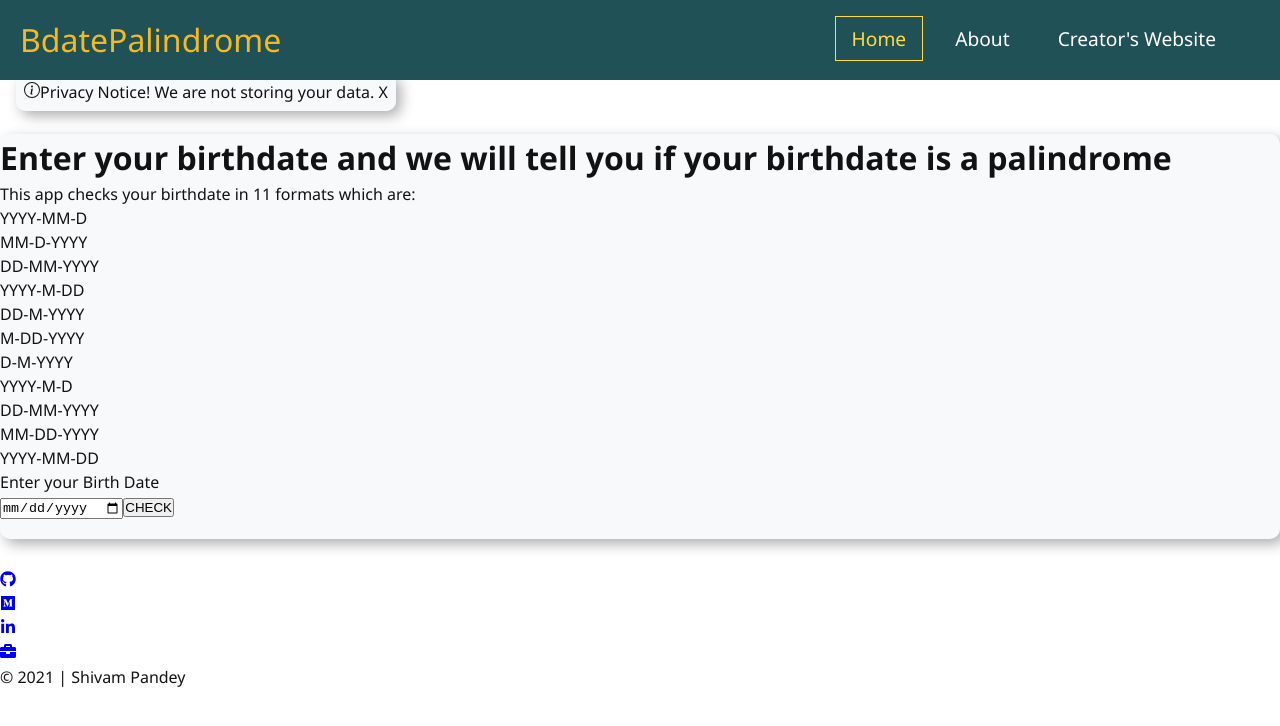
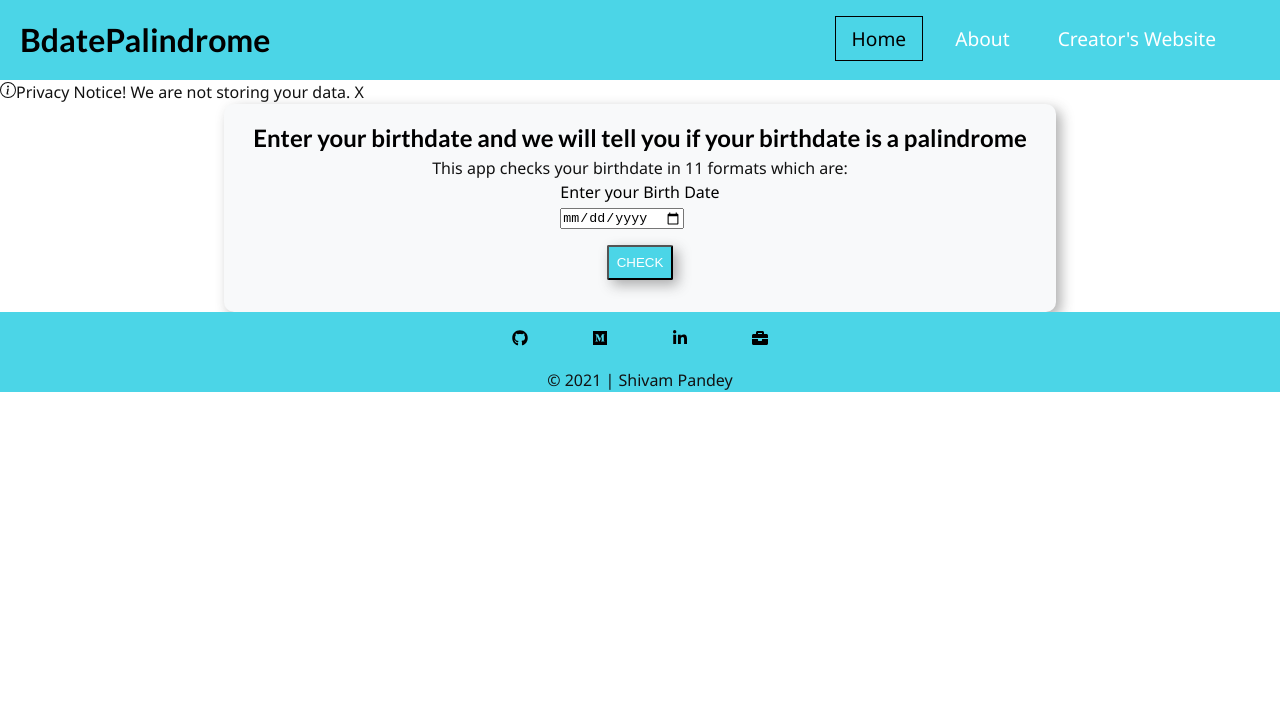
Before and after one commit to SJTGSHIVAM/birthdate_palindrome_mark13, a React (Create React App) app: page / in a window 1280 px wide. Shown: the top 726 px of the page. Built offline with nearby package versions, Linux system fonts and the light colour scheme.

Commit message:
style: styling added

```diff
--- a/src/components/About/About.tsx
+++ b/src/components/About/About.tsx
@@ -16,6 +16,17 @@ const About = () => {
         repudiandae obcaecati adipisci suscipit excepturi, nesciunt architecto
         delectus voluptatum ipsa itaque explicabo ullam quae sapiente quam,
         inventore reprehenderit ea?
+        <li>YYYY-MM-D</li>
+        <li>MM-D-YYYY</li>
+        <li>DD-MM-YYYY</li>
+        <li>YYYY-M-DD</li>
+        <li>DD-M-YYYY</li>
+        <li>M-DD-YYYY</li>
+        <li>D-M-YYYY</li>
+        <li>YYYY-M-D</li>
+        <li>DD-MM-YYYY</li>
+        <li>MM-DD-YYYY</li>
+        <li>YYYY-MM-DD</li>
       </section>
     </div>
   );
--- a/src/components/BdayPal/BdayPal.css
+++ b/src/components/BdayPal/BdayPal.css
@@ -1,21 +1,42 @@
 * {
   box-sizing: border-box;
 }
+
+.head {
+  text-align: center;
+  color: var(--prime);
+  font-family: lato;
+}
+
 .bcard {
+  display: flex;
+  flex-direction: column;
+  align-items: center;
+  width: 65vw;
+  padding: 1rem;
   background-color: #f8f9fa;
-  margin: 30px auto;
+  margin: auto;
   border-radius: 10px;
-  padding: 0 0 20px 0;
+  /* padding: 0 0 20px 0; */
+}
+
+ul {
+  color: #1693a3;
+  text-align: center;
+}
+
+.label {
+  color: var(--prime);
+}
+
+.checkBtn {
+  color: white;
+  background-color: var(--secon);
+  margin: 1rem 1rem 1rem 1rem;
+  border-radius: 2px;
+  padding: 0.5rem;
+  border-color: black;
   -webkit-box-shadow: 5px 5px 13px 0px rgba(50, 50, 50, 0.39);
   -moz-box-shadow: 5px 5px 13px 0px rgba(50, 50, 50, 0.39);
   box-shadow: 5px 5px 13px 0px rgba(50, 50, 50, 0.39);
 }
-.smallcard {
-  background-color: #f8f9fa;
-  margin: 1rem 1rem 1rem 1rem;
-  border-radius: 10px;
-  padding: 0.5rem;
-  -webkit-box-shadow: 5px 5px 13px 0px rgba(50, 50, 50, 0.39);
-  -moz-box-shadow: 5px 5px 13px 0px rgba(50, 50, 50, 0.39);
-  box-shadow: 5px 5px 13px 0px rgba(50, 50, 50, 0.39);
-}
--- a/src/components/BdayPal/BdayPal.tsx
+++ b/src/components/BdayPal/BdayPal.tsx
@@ -177,26 +177,13 @@ const BdayPal = () => {
 
       <div className="bcard">
         <header className="head">
-          <h1>
+          <h2>
             Enter your birthdate and we will tell you if your birthdate is a
             palindrome
-          </h1>
+          </h2>
         </header>
         <section className="instruction">
           This app checks your birthdate in 11 formats which are:
-          <ul>
-            <li>YYYY-MM-D</li>
-            <li>MM-D-YYYY</li>
-            <li>DD-MM-YYYY</li>
-            <li>YYYY-M-DD</li>
-            <li>DD-M-YYYY</li>
-            <li>M-DD-YYYY</li>
-            <li>D-M-YYYY</li>
-            <li>YYYY-M-D</li>
-            <li>DD-MM-YYYY</li>
-            <li>MM-DD-YYYY</li>
-            <li>YYYY-MM-DD</li>
-          </ul>
         </section>
         <label>
           <section className="label">Enter your Birth Date</section>
@@ -223,7 +210,9 @@ const BdayPal = () => {
           <div>Make sure to fill a valid date and then click the button.</div>
         )}
 
-        <button onClick={checkPal}>CHECK</button>
+        <button className="checkBtn" onClick={checkPal}>
+          CHECK
+        </button>
 
         {checkClicked &&
           (answerAvailible ? (
--- a/src/components/Footer/Footer.css
+++ b/src/components/Footer/Footer.css
@@ -0,0 +1,23 @@
+footer {
+  background-color: var(--secon);
+  /* margin-top */
+}
+
+footer ul {
+  display: flex;
+  justify-content: center;
+  list-style: none;
+}
+
+.footerLink {
+  padding: 1rem;
+}
+
+.icon {
+  color: black;
+  padding: 1rem;
+}
+
+.legacyText {
+  text-align: center;
+}
--- a/src/components/Footer/Footer.tsx
+++ b/src/components/Footer/Footer.tsx
@@ -6,22 +6,25 @@ const Footer = () => {
     <footer>
       <ul>
         <li className="footerLink">
-          <a href="https://github.com/SJTGSHIVAM">
+          <a className="icon" href="https://github.com/SJTGSHIVAM">
             <FaGithub />
           </a>
         </li>
         <li className="footerLink">
-          <a href="https://sjtgshivam.medium.com">
+          <a className="icon" href="https://sjtgshivam.medium.com">
             <FaMedium />
           </a>
         </li>
         <li className="footerLink">
-          <a href="https://www.linkedin.com/in/shivam-pandey-766524161">
+          <a
+            className="icon"
+            href="https://www.linkedin.com/in/shivam-pandey-766524161"
+          >
             <FaLinkedinIn />
           </a>
         </li>
         <li className="footerLink">
-          <a href="https://sjtgshivam.netlify.app/">
+          <a className="icon" href="https://sjtgshivam.netlify.app/">
             <FaBriefcase />
           </a>
         </li>
--- a/src/components/Navbar/Navbar.css
+++ b/src/components/Navbar/Navbar.css
@@ -1,8 +1,10 @@
+@import url("https://fonts.googleapis.com/css2?family=Lato:wght@700&display=swap");
+
 a {
   text-decoration: none;
 }
 .navbar {
-  background-color: #1f5156;
+  background-color: var(--secon);
   height: 80px;
   display: flex;
   justify-content: center;
@@ -23,13 +25,14 @@ a {
 }
 
 .nav-logo {
-  color: #f5b921;
+  color: black;
   align-items: center;
   margin-left: 20px;
   cursor: pointer;
   text-decoration: none;
   font-size: 2rem;
   flex-grow: 1;
+  font-family: lato;
 }
 
 .nav-menu {
@@ -66,12 +69,12 @@ a {
 
 .nav-item:hover:after {
   width: 100%;
-  background: #ffdd40;
+  background: black;
 }
 
 .nav-item .active {
-  color: #ffdd40;
-  border: 1px solid #ffdd40;
+  color: black;
+  border: 1px solid black;
 }
 
 .nav-icon {
@@ -92,14 +95,14 @@ a {
   }
 
   .nav-menu.active {
-    background: #1f5156;
+    background: var(--secon);
     left: 0px;
     opacity: 1;
     transition: all 0.5s ease;
     z-index: 1;
   }
   .nav-item .active {
-    color: #ffdd40;
+    color: black;
     border: none;
   }
   .nav-links {
@@ -117,6 +120,6 @@ a {
     font-size: 1.8rem;
 
     cursor: pointer;
-    color: #ffdd40;
+    color: black;
   }
 }
--- a/src/index.css
+++ b/src/index.css
@@ -1,13 +1,18 @@
+:root {
+  --prime: black;
+  --secon: #4bd5e7;
+}
+
 body {
   margin: 0;
-  font-family: -apple-system, BlinkMacSystemFont, 'Segoe UI', 'Roboto', 'Oxygen',
-    'Ubuntu', 'Cantarell', 'Fira Sans', 'Droid Sans', 'Helvetica Neue',
+  font-family: -apple-system, BlinkMacSystemFont, "Segoe UI", "Roboto", "Oxygen",
+    "Ubuntu", "Cantarell", "Fira Sans", "Droid Sans", "Helvetica Neue",
     sans-serif;
   -webkit-font-smoothing: antialiased;
   -moz-osx-font-smoothing: grayscale;
 }
 
 code {
-  font-family: source-code-pro, Menlo, Monaco, Consolas, 'Courier New',
+  font-family: source-code-pro, Menlo, Monaco, Consolas, "Courier New",
     monospace;
 }
```
Also changed, not shown: 1 other file (tests, documents, lock files or other folders).
